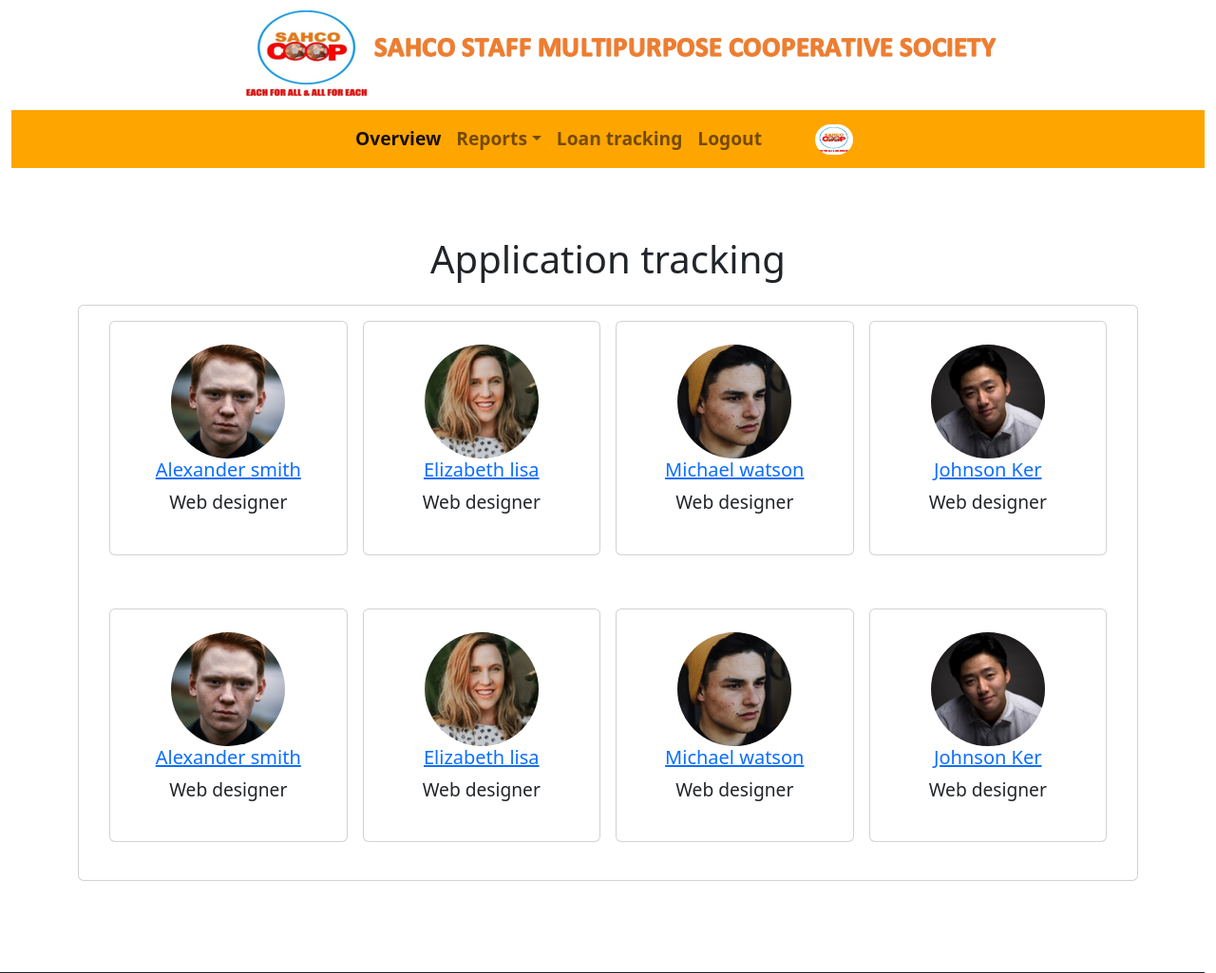
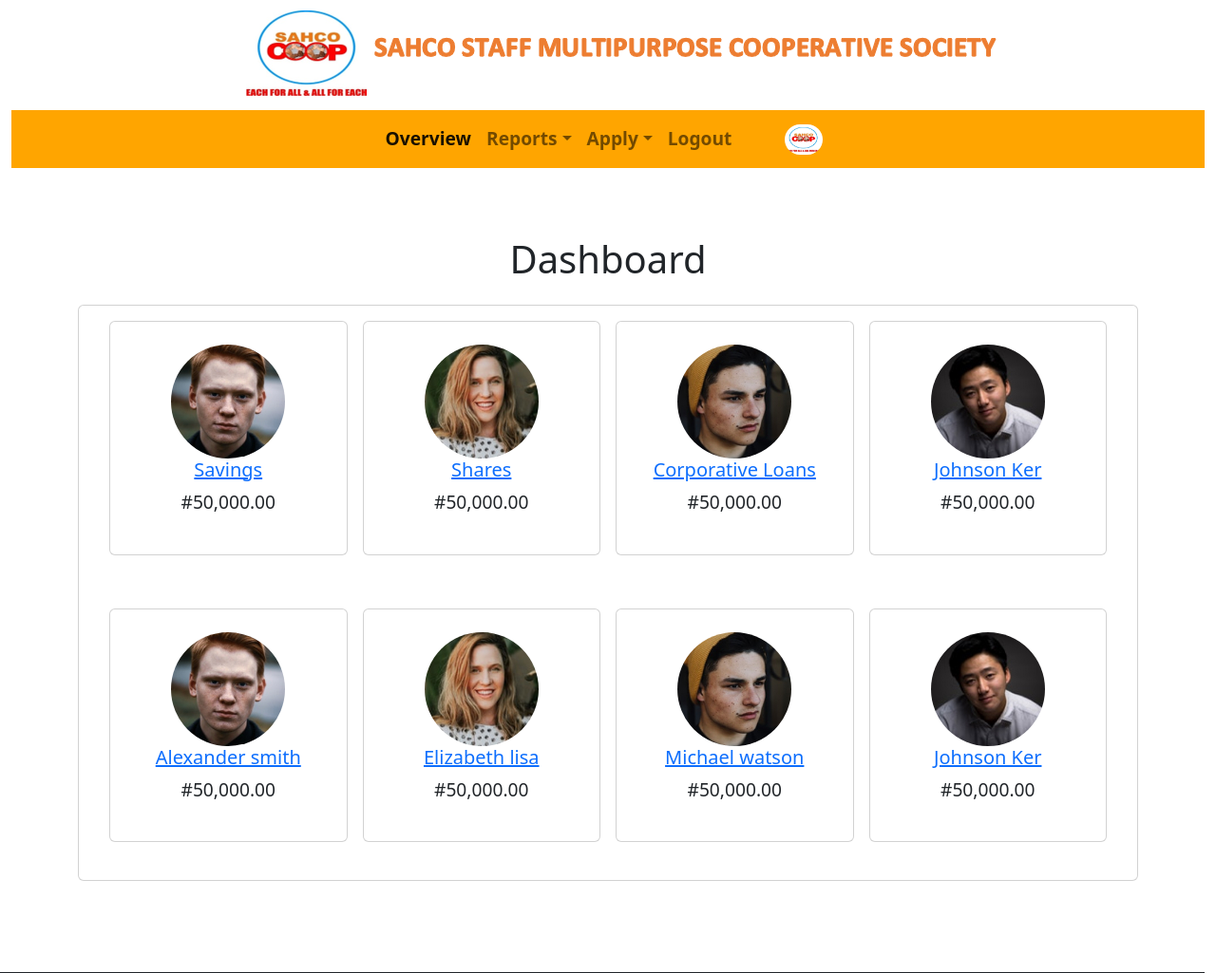
Before and after one commit to Hershewajue/sahcoop, a PHP site: page /dashboard.php in a window 1280 px wide. Shown: the top 1025 px of the page at 95% size. Run offline with PHP 8.4, Linux system fonts and the light colour scheme; the visitor is signed in with stand-in values (Sample User, id 1); some libraries are stand-ins or nearby versions.

Commit message:
Some fix

```diff
--- a/dashboard.php
+++ b/dashboard.php
@@ -55,8 +55,13 @@
                         <li><a class="dropdown-item" href="other-loans.php">Other Loans</a></li>
                     </ul>
                 </li>
-                <li class="nav-item">
-                    <a class="nav-link" href="loan-tracking.php">Loan tracking</a>
+                <li class="nav-item dropdown">
+                    <a class="nav-link dropdown-toggle" href="#" role="button" data-bs-toggle="dropdown">Apply</a>
+                    <ul class="dropdown-menu">
+                        <li><a class="dropdown-item" href="apply.php">Apply for a loan</a></li>
+                        <li><a class="dropdown-item" href="buy.php">Buy a commodity</a></li>
+                        <li><a class="dropdown-item" href="loan-tracking.php">Track loan status</a></li>
+                    </ul>
                 </li>
                 <li class="nav-item">
                     <a class="nav-link" href="logout.php">Logout</a>
@@ -68,7 +73,7 @@
         </nav>
     </div>
     <div class="container mt-5 text-center row justify-content-center mx-auto">
-        <h1 class="display-6 mt-4 mb-4">Application tracking</h1>
+        <h1 class="display-6 mt-4 mb-4">Dashboard</h1>
         <div class="card card_border mb-5">
             <div class="card-body">
                 <div class="row px-2">
@@ -79,9 +84,9 @@
                                     <a href="#url"><img class="rounded-circle" src="img/people1.jpg" alt=" "></a>
                                     <div class="right-team-9">
                                         <div>
-                                            <h5><a href="#url" class="card__title mb-2 mt-3">Alexander smith</a>
+                                            <h5><a href="savings.php" class="card__title mb-2 mt-3">Savings</a>
                                             </h5>
-                                            <p class="">Web designer</p>
+                                            <p class="">#50,000.00</p>
                                         </div>
                                     </div>
                                 </div>
@@ -95,9 +100,9 @@
                                     <a href="#url"><img class="rounded-circle" src="img/people2.jpg" alt=" "></a>
                                     <div class="right-team-9">
                                         <div>
-                                            <h5><a href="#url" class="card__title mb-2 mt-3">Elizabeth lisa</a>
+                                            <h5><a href="shares.php" class="card__title mb-2 mt-3">Shares</a>
                                             </h5>
-                                            <p class="">Web designer</p>
+                                            <p class="">#50,000.00</p>
                                         </div>
                                     </div>
                                 </div>
@@ -111,9 +116,9 @@
                                     <a href="#url"><img class="rounded-circle" src="img/people3.jpg" alt=" "></a>
                                     <div class="right-team-9">
                                         <div>
-                                            <h5><a href="#url" class="card__title mb-2 mt-3">Michael watson</a>
+                                            <h5><a href="coop-loans" class="card__title mb-2 mt-3">Corporative Loans</a>
                                             </h5>
-                                            <p class="">Web designer</p>
+                                            <p class="">#50,000.00</p>
                                         </div>
                                     </div>
                                 </div>
@@ -129,7 +134,7 @@
                                         <div>
                                             <h5><a href="#url" class="card__title mb-2 mt-3">Johnson Ker</a>
                                             </h5>
-                                            <p class="">Web designer</p>
+                                            <p class="">#50,000.00</p>
                                         </div>
                                     </div>
                                 </div>
@@ -149,7 +154,7 @@
                                         <div>
                                             <h5><a href="#url" class="card__title mb-2 mt-3">Alexander smith</a>
                                             </h5>
-                                            <p class="">Web designer</p>
+                                            <p class="">#50,000.00</p>
                                         </div>
                                     </div>
                                 </div>
@@ -165,7 +170,7 @@
                                         <div>
                                             <h5><a href="#url" class="card__title mb-2 mt-3">Elizabeth lisa</a>
                                             </h5>
-                                            <p class="">Web designer</p>
+                                            <p class="">#50,000.00</p>
                                         </div>
                                     </div>
                                 </div>
@@ -181,7 +186,7 @@
                                         <div>
                                             <h5><a href="#url" class="card__title mb-2 mt-3">Michael watson</a>
                                             </h5>
-                                            <p class="">Web designer</p>
+                                            <p class="">#50,000.00</p>
                                         </div>
                                     </div>
                                 </div>
@@ -197,7 +202,7 @@
                                         <div>
                                             <h5><a href="#url" class="card__title mb-2 mt-3">Johnson Ker</a>
                                             </h5>
-                                            <p class="">Web designer</p>
+                                            <p class="">#50,000.00</p>
                                         </div>
                                     </div>
                                 </div>
--- a/login.php
+++ b/login.php
@@ -167,7 +167,7 @@
             }
         }
 
-        window.onload = fu nction ()   {
+        window.onload = function()   {
             var rememberCheckbox = document.getElementById("remember-checkbox");
             var userInput = document.getElementById("user");
 
```
